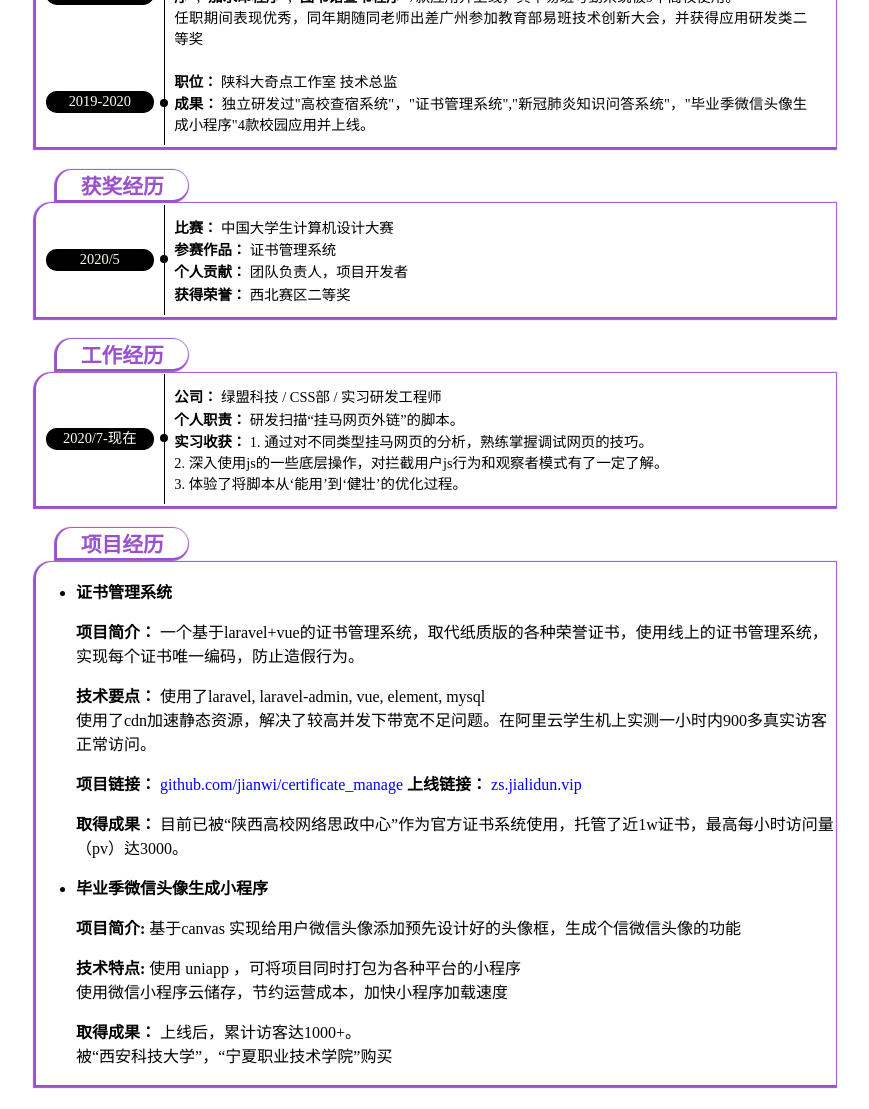
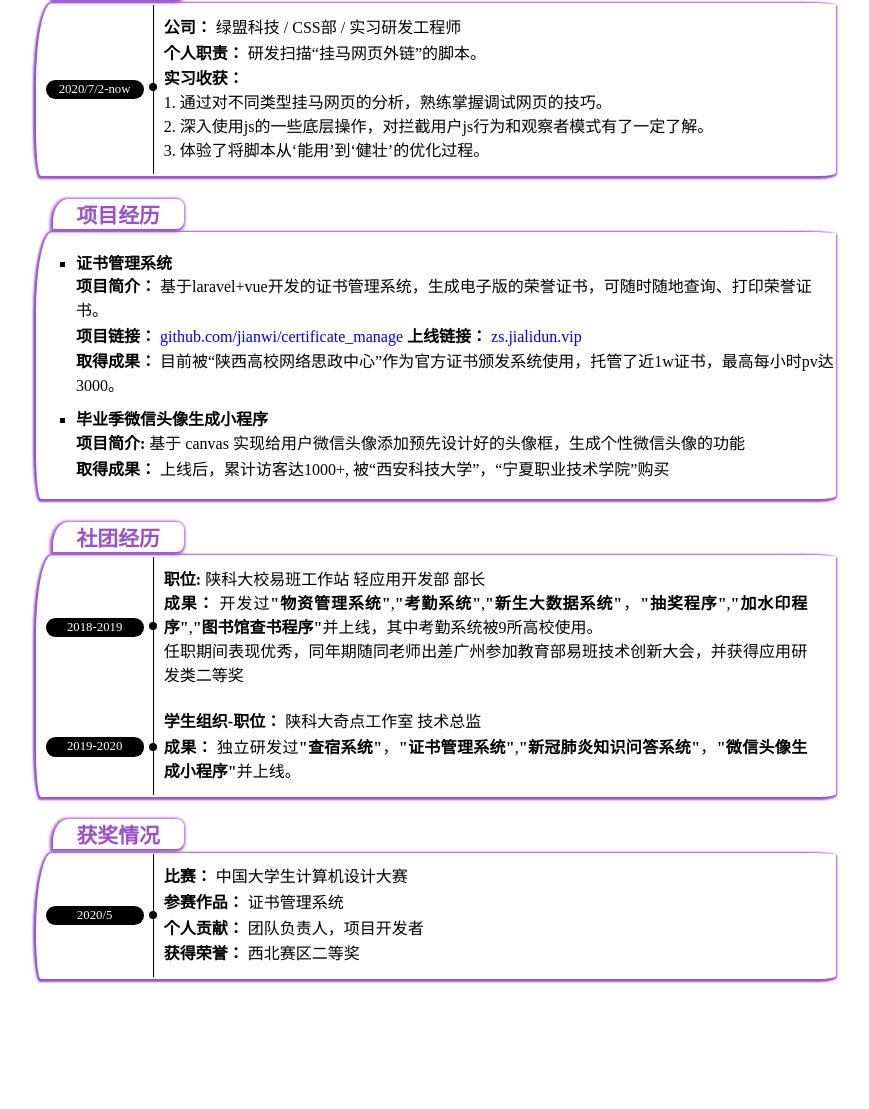
Before and after one commit to jianwi/jianli, a plain HTML site: page index.html in a window 1280 px wide. Shown: the part 508-1617 px from the top of the page, without its empty margins (204-1073 px from the left). After the commit the page ends 1511 px from the top, so only its background shows below. Drawn offline with Linux system fonts and the light colour scheme.

Commit message:
骚一点

```diff
--- a/index.html
+++ b/index.html
@@ -6,10 +6,10 @@
   <link rel="stylesheet" href="layout.css">
 </head>
 <body>
+<header>简历</header>
 <div class="container">
   <div class="about_me">
     <div class="avatar">
-
     </div>
     <div class="content">
       <div>姓名：杜建军</div>
@@ -18,7 +18,7 @@
       <div>毕业学校：陕西科技大学</div>
       <div>专业：高分子材料工程</div>
       <div>毕业时间：2021年7月</div>
-      <div>个人博客：<span class="link">jialidun.vip</span></div>
+      <div>博客：<span class="link">jialidun.vip</span></div>
       <div>Github：<span class="link">github.com/jianwi</span></div>
       <div>英语水平：CET-4</div>
       <div>求职意向：web前端工程师</div>
@@ -34,7 +34,68 @@
         <li>有独立开发项目经验</li>
       </ul>
     </section>
+    <section class="box" id="work_experience">
+      <div class="timeline">
+        <div class="time">
+          2020/7/2-now
+        </div>
+        <div class="content">
+          <p>
+            <strong>公司：</strong>
+            绿盟科技 / CSS部 / 实习研发工程师
+          </p>
+          <p>
+            <strong>个人职责：</strong>
+            研发扫描“挂马网页外链”的脚本。
+          </p>
+          <p>
+            <strong>
+              实习收获：<br/>
+            </strong>
+            1. 通过对不同类型挂马网页的分析，熟练掌握调试网页的技巧。 <br/>
+            2. 深入使用js的一些底层操作，对拦截用户js行为和观察者模式有了一定了解。 <br/>
+            3. 体验了将脚本从‘能用’到‘健壮’的优化过程。
+          </p>
+        </div>
+      </div>
+    </section>
+    <section class="box" id="project">
+      <ul>
+        <li>
+          <strong>证书管理系统</strong>
+          <div class="content">
+            <p>
+              <strong>项目简介：</strong>
+               基于laravel+vue开发的证书管理系统，生成电子版的荣誉证书，可随时随地查询、打印荣誉证书。
+            </p>
+            <p>
+              <strong>项目链接：</strong>
+              <span class="link">github.com/jianwi/certificate_manage</span>
 
+              <strong>上线链接：</strong>
+              <span class="link">zs.jialidun.vip</span>
+            </p>
+            <p>
+              <strong>取得成果：</strong>
+              目前被“陕西高校网络思政中心”作为官方证书颁发系统使用，托管了近1w证书，最高每小时pv达3000。
+            </p>
+          </div>
+        </li>
+        <li>
+          <strong>毕业季微信头像生成小程序</strong>
+          <p>
+            <strong>项目简介:</strong>
+            基于 canvas 实现给用户微信头像添加预先设计好的头像框，生成个性微信头像的功能
+          </p>
+          <p>
+            <strong>
+              取得成果：
+            </strong>
+            上线后，累计访客达1000+,  被“西安科技大学”，“宁夏职业技术学院”购买
+          </p>
+        </li>
+      </ul>
+    </section>
     <section class="box" id="school_experience">
       <div>
         <div class="timeline">
@@ -43,11 +104,11 @@
           </div>
           <div class="content">
             <div>
-              <strong>职位:</strong> 陕科大校易班 轻应用开发部 部长
+              <strong>职位:</strong> 陕科大校易班工作站 轻应用开发部 部长
             </div>
             <p>
               <strong>成果：</strong>
-              开发<b>"易班物资管理系统"</b>,<b>"易班考勤系统"</b>,<b>"毕业季捐书系统"</b>,<b>"新生大数据系统"</b>，<b>"抽奖程序"</b>,<b>"加水印程序"</b>,<b>"图书馆查书程序"</b>7款应用并上线，其中易班考勤系统被9个高校使用。
+              开发过<b>"物资管理系统"</b>,<b>"考勤系统"</b>,<b>"新生大数据系统"</b>，<b>"抽奖程序"</b>,<b>"加水印程序"</b>,<b>"图书馆查书程序"</b>并上线，其中考勤系统被9所高校使用。
               <br>
               任职期间表现优秀，同年期随同老师出差广州参加教育部易班技术创新大会，并获得应用研发类二等奖
             </p>
@@ -58,10 +119,10 @@
             2019-2020
           </div>
           <div class="content">
-            <p><strong>职位：</strong> 陕科大奇点工作室 技术总监</p>
+            <p><strong>学生组织-职位：</strong> 陕科大奇点工作室 技术总监</p>
             <p>
               <strong>成果：</strong>
-              独立研发过"高校查宿系统"，"证书管理系统","新冠肺炎知识问答系统"，"毕业季微信头像生成小程序"4款校园应用并上线。
+              独立研发过<b>"查宿系统"</b>，<b>"证书管理系统"</b>,<b>"新冠肺炎知识问答系统"</b>，<b>"微信头像生成小程序"</b>并上线。
             </p>
           </div>
         </div>
@@ -97,84 +158,6 @@
         </div>
       </div>
     </section>
-
-    <section class="box" id="work_experience">
-      <div class="timeline">
-        <div class="time">
-          2020/7-现在
-        </div>
-        <div class="content">
-          <p>
-            <strong>公司：</strong>
-            绿盟科技 / CSS部 / 实习研发工程师
-          </p>
-          <p>
-            <strong>个人职责：</strong>
-            研发扫描“挂马网页外链”的脚本。
-          </p>
-          <p>
-            <strong>
-              实习收获：
-            </strong>
-            1. 通过对不同类型挂马网页的分析，熟练掌握调试网页的技巧。 <br/>
-            2. 深入使用js的一些底层操作，对拦截用户js行为和观察者模式有了一定了解。 <br/>
-            3. 体验了将脚本从‘能用’到‘健壮’的优化过程。
-          </p>
-        </div>
-      </div>
-    </section>
-    <section class="box" id="project">
-      <ul>
-        <li>
-          <strong>证书管理系统</strong>
-          <div class="content">
-            <p>
-              <strong>项目简介：</strong>
-              一个基于laravel+vue的证书管理系统，取代纸质版的各种荣誉证书，使用线上的证书管理系统，实现每个证书唯一编码，防止造假行为。
-            </p>
-            <p><strong>技术要点：</strong>
-              使用了laravel, laravel-admin, vue, element, mysql
-              <br>
-              使用了cdn加速静态资源，解决了较高并发下带宽不足问题。在阿里云学生机上实测一小时内900多真实访客正常访问。
-            </p>
-            <p>
-              <strong>项目链接：</strong>
-              <span class="link">github.com/jianwi/certificate_manage</span>
-
-              <strong>上线链接：</strong>
-              <span class="link">zs.jialidun.vip</span>
-            </p>
-            <p>
-              <strong>取得成果：</strong>
-              目前已被“陕西高校网络思政中心”作为官方证书系统使用，托管了近1w证书，最高每小时访问量（pv）达3000。
-            </p>
-          </div>
-        </li>
-        <li>
-          <strong>毕业季微信头像生成小程序</strong>
-          <p>
-            <strong>项目简介:</strong>
-            基于canvas 实现给用户微信头像添加预先设计好的头像框，生成个信微信头像的功能
-          </p>
-          <p>
-            <strong>
-              技术特点:
-            </strong>
-            使用 uniapp ，可将项目同时打包为各种平台的小程序
-            <br>
-            使用微信小程序云储存，节约运营成本，加快小程序加载速度
-          </p>
-          <p>
-            <strong>
-              取得成果：
-            </strong>
-            上线后，累计访客达1000+。
-            <br>
-            被“西安科技大学”，“宁夏职业技术学院”购买
-          </p>
-        </li>
-      </ul>
-    </section>
   </div>
 </div>
 </body>
--- a/layout.css
+++ b/layout.css
@@ -2,6 +2,7 @@ body{
     --box-color: #FFF;
     --title-color:#9A52cc;
     background: #fff;
+    font-size: 1em;
 }
 .link{
     color: blue;
@@ -33,11 +34,8 @@ body{
     padding: .1em 0;
     margin: 3.5em 0 0 0;
     position: relative;
-    box-shadow: -1px 1px 1px 2px var(--title-color);
-    border-radius: 1em 0 0 0em/1em;
-}
-.box>li{
-    list-style-type: square;
+    box-shadow: -1px 1px 2px 2px var(--title-color);
+    border-radius: 1em 2em 1em .3em/5em .1em .2em 3em;
 }
 .box::before{
     display: block;
@@ -46,13 +44,13 @@ body{
     width: 6.3em;
     text-align: center;
     top: -1.6em;
-    left: 1em;
+    left: .8em;
     color: var(--title-color);
     border-width: 0 0 2px 0;
-    border-radius: 1em 1em 1em 0/1em;
+    border-radius: 2em 1em 1em 0/3em 1em 1em 1em;
     font-weight: bolder;
     font-size: 1.3em;
-    box-shadow: -1px 1px 1px 2px var(--title-color);
+    box-shadow: -1px 1px 3px 2px var(--title-color);
 }
 #educate::before{
     content: "教育经历";
@@ -61,16 +59,16 @@ body{
     content: "项目经历";
 }
 #work_experience::before{
-    content: "工作经历";
+    content: "实习经历";
 }
 #school_experience::before{
-    content: "校园经历";
+    content: "社团经历";
 }
 #skill::before{
     content: "个人技能";
 }
 #award::before{
-    content: "获奖经历";
+    content: "获奖情况";
 }
 .timeline{
     display: flex;
@@ -80,7 +78,7 @@ body{
     --line-height:1.5em;
     width: 8em;
     flex-basis: 8em;
-    font-size: .9em;
+    font-size: .8em;
     height: var(--line-height);
     background: black;
     color: #FFFFF2;
@@ -98,9 +96,9 @@ body{
     padding: .6em;
     margin: 0 .6em;
 }
-.timeline p{
+.box p{
     margin: .1em 0;
-    font-size: .9em;
+    line-height: 1.5em;
 }
 .timeline>.content::before{
     content: "";
@@ -112,3 +110,19 @@ body{
     border-radius: 50%;
     background: currentColor;
 }
+ul li{
+    list-style-type: square;
+    margin: .5em 0;
+}
+header{
+    text-align: center;
+    color: var(--title-color);
+    font-size: 1.8em;
+    font-weight: 600;
+    width: 5.8em;
+    margin: auto;
+    border: double;
+    border-width: 0 0 3px 0;
+    border-radius: 4em 7em 3em 1em/6em 3em 8em 10em;
+    box-shadow: 1px 1px 3px 1px crimson;
+}
```
